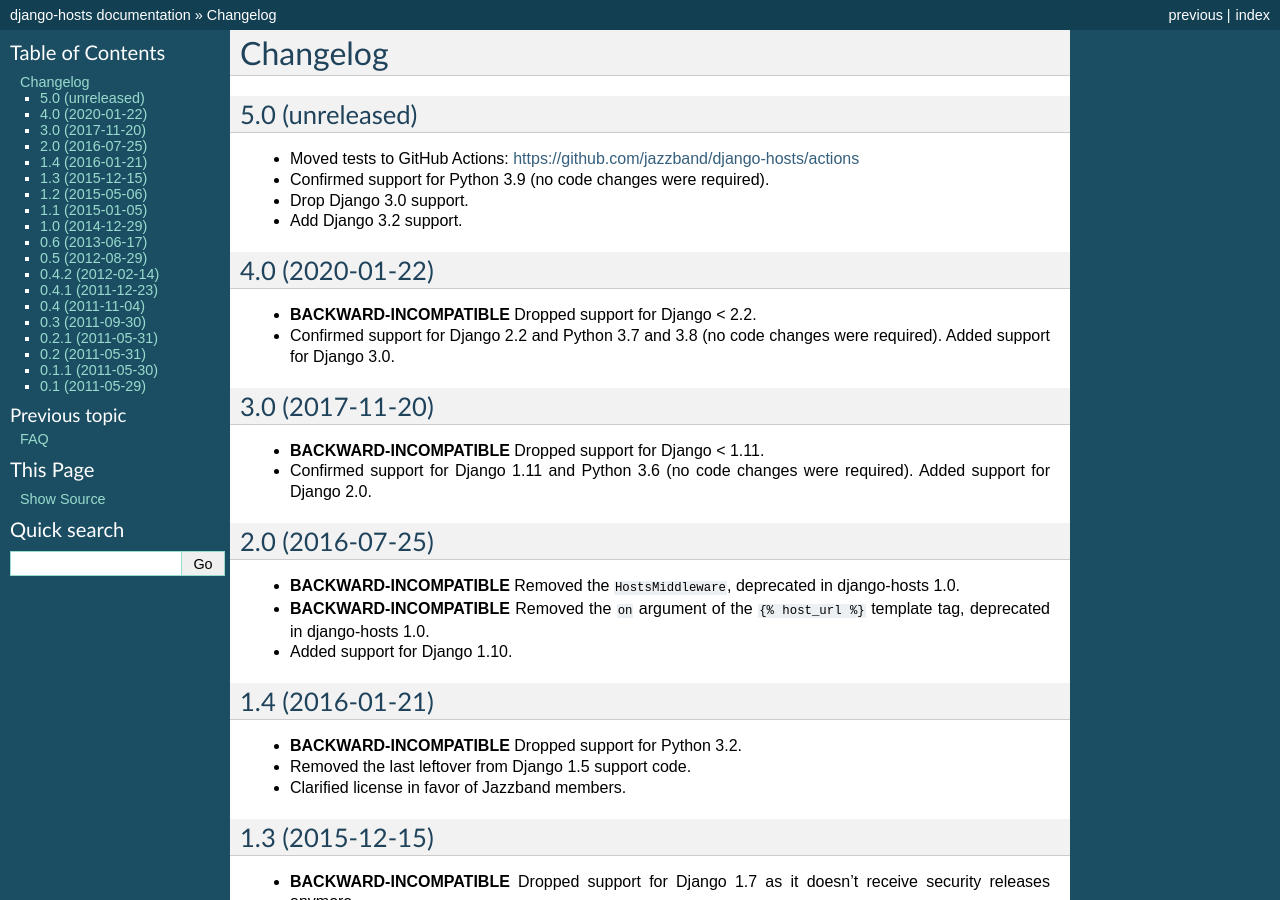
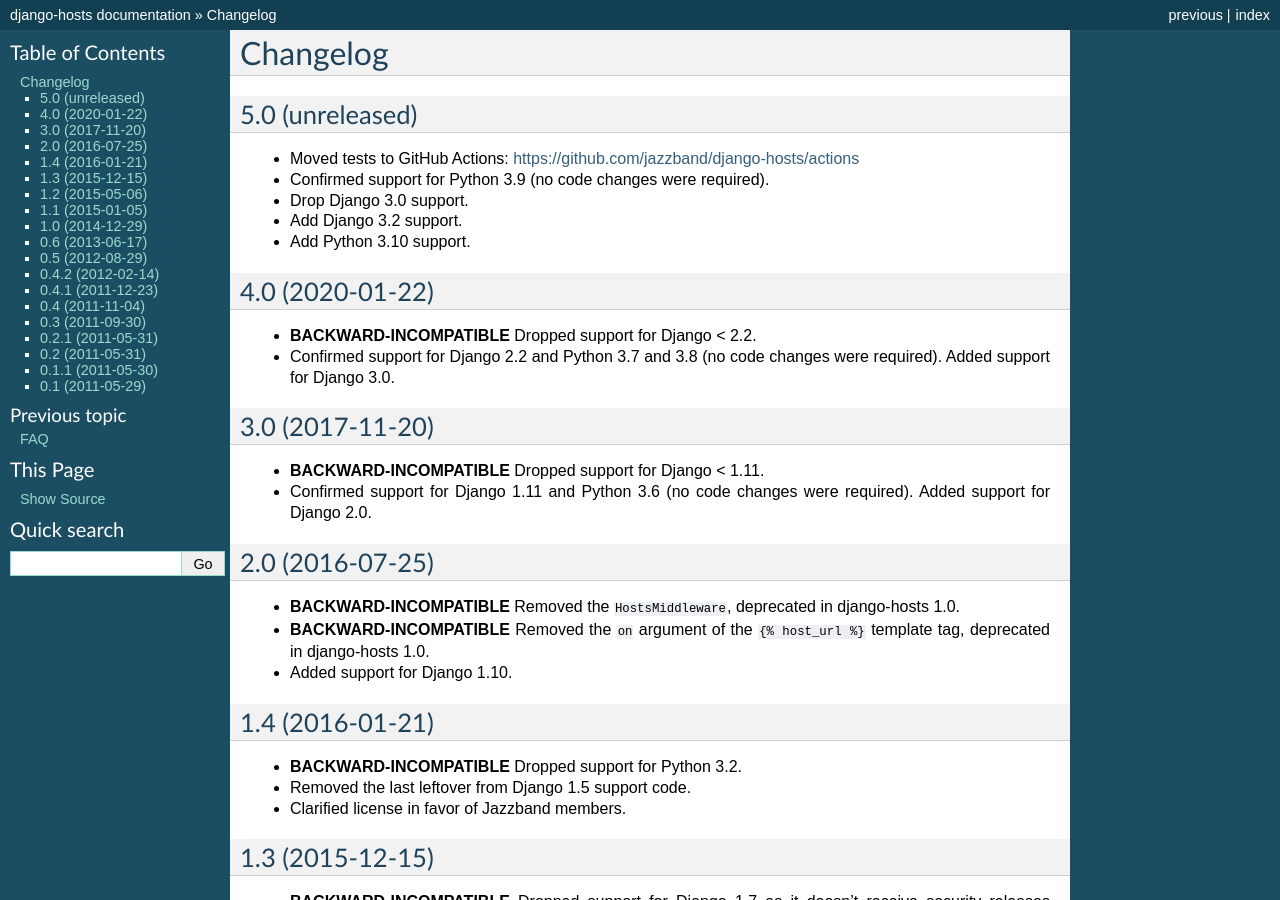
Before and after one commit to jazzband/django-hosts, a Sphinx documentation site: the page built from docs/changelog.rst, in a window 1280 px wide and 900 px high. Built offline with Sphinx 7.4.7, drawn with Linux system fonts in a browser that asks for light colours; the version number could not be read and is left out.

Commit message:
Add Python 3.10 support.

```diff
--- a/docs/changelog.rst
+++ b/docs/changelog.rst
@@ -11,6 +11,8 @@
 - Drop Django 3.0 support.
 
 - Add Django 3.2 support.
+
+- Add Python 3.10 support.
 
 4.0 (2020-01-22)
 ----------------
--- a/setup.py
+++ b/setup.py
@@ -39,5 +39,6 @@
         'Programming Language :: Python :: 3.7',
         'Programming Language :: Python :: 3.8',
         'Programming Language :: Python :: 3.9',
+        'Programming Language :: Python :: 3.10',
     ],
 )
```
Also changed, not shown: 2 other files.
